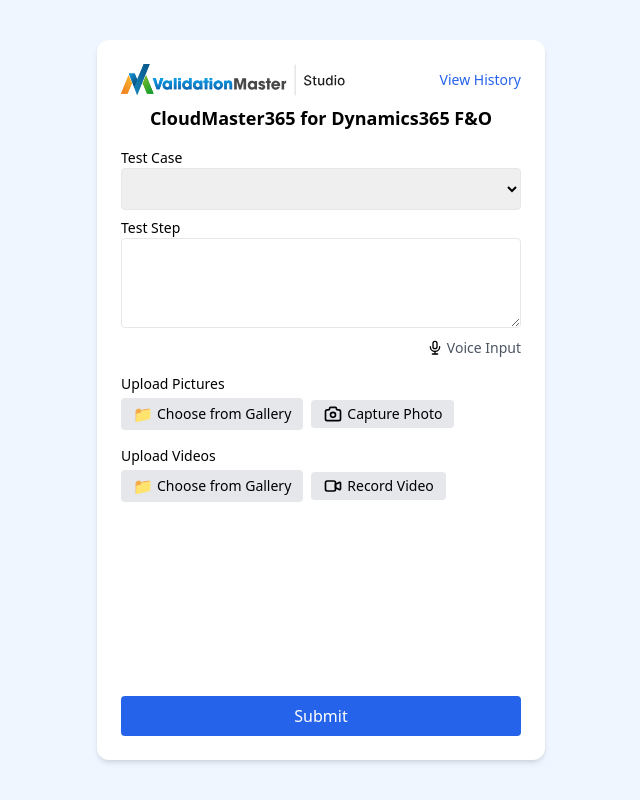
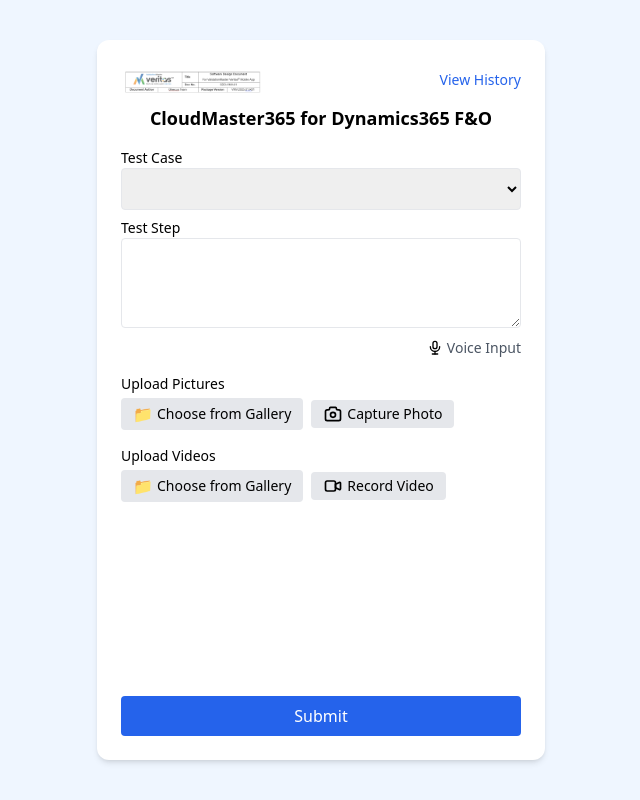
Before and after one commit to tushar-gleecus/VM-PWA, a React (Vite) app: page /form in a window 1280 px wide. Shown: the whole page, without its empty margins (319-959 px from the left). Built offline with nearby package versions, Linux system fonts and the light colour scheme.

Commit message:
Update FormScreen.jsx

```diff
--- a/src/components/FormScreen.jsx
+++ b/src/components/FormScreen.jsx
@@ -124,7 +124,7 @@
       <div className="bg-white p-6 rounded-xl shadow-md w-full max-w-md flex flex-col justify-between h-full min-h-[90vh]">
         <div>
           <div className="flex justify-between items-center mb-2">
-            <img src="/logo.svg" alt="Logo" className="h-8 cursor-pointer" onClick={() => navigate('/')} />
+            <img src="/new_logo.png" alt="Logo" className="h-8 cursor-pointer" onClick={() => navigate('/')} />
             <button className="text-sm text-blue-600 hover:underline" onClick={() => navigate('/history')}>
               View History
             </button>
```
